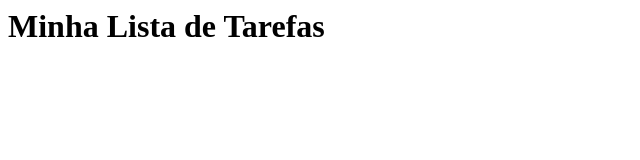
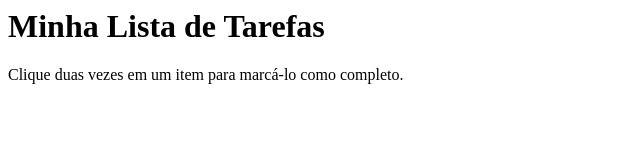
Before and after one commit to thiagopicorelli/project-todo-list, a website: page index.html in a window 1280 px wide. Shown: the whole page, without its empty margins (0-640 px from the left). Drawn offline with Linux system fonts and the light colour scheme.

Commit message:
Adiciona subtitulo

```diff
--- a/index.html
+++ b/index.html
@@ -7,7 +7,10 @@
     <link rel="stylesheet" href="style.css">
 </head>
 <body>
-    <header><h1>Minha Lista de Tarefas</h1></header>
+    <header>
+        <h1>Minha Lista de Tarefas</h1>
+        <p id="funcionamento">Clique duas vezes em um item para marcá-lo como completo.</p>
+    </header>
     <script src="script.js"></script>
 </body>
 </html>
```
